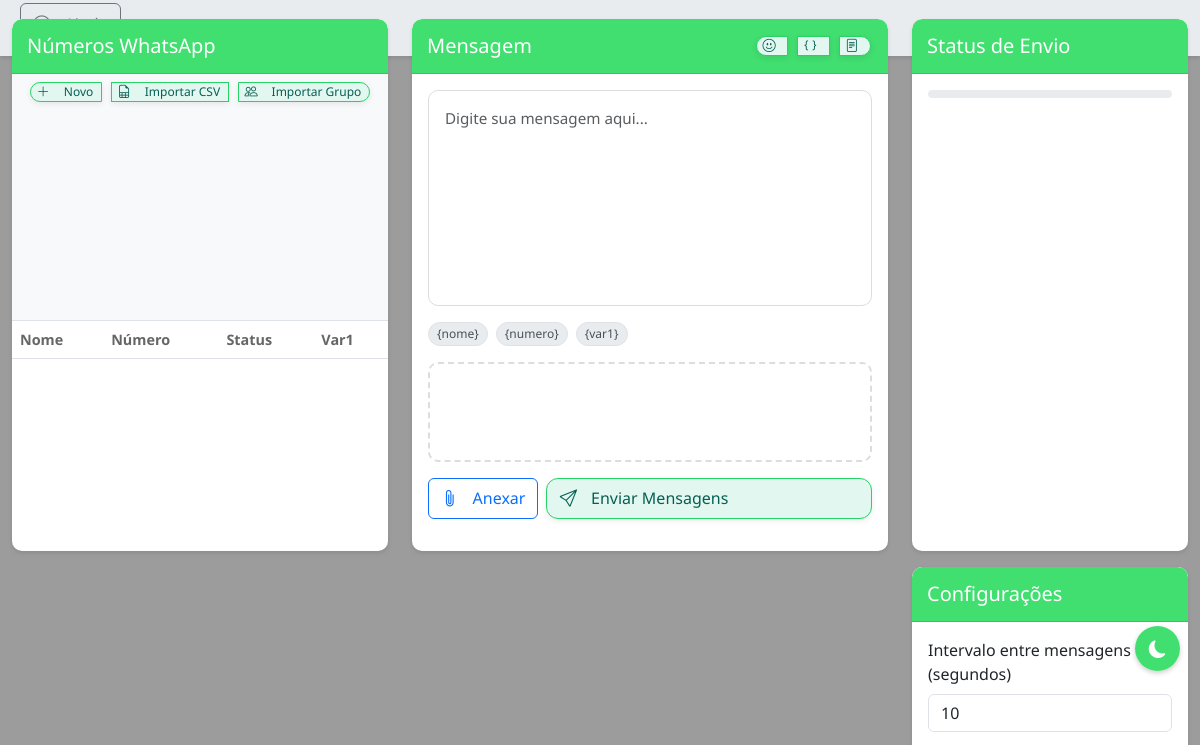
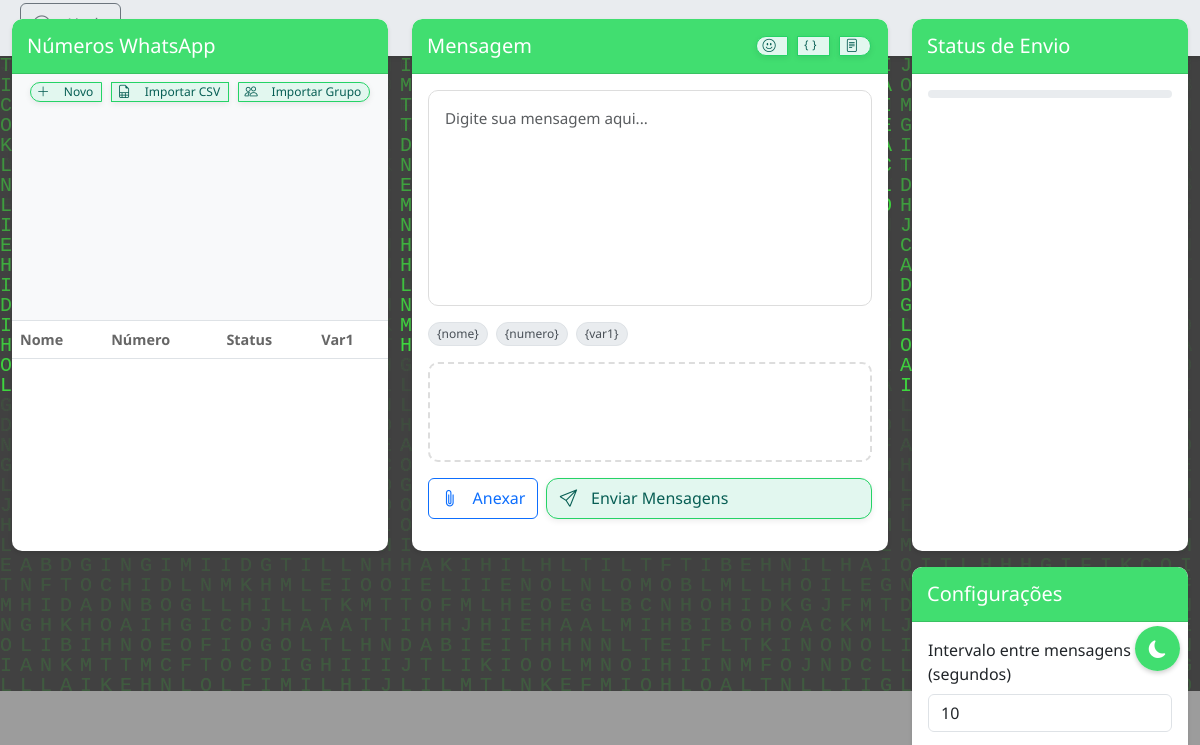
Before and after one commit to Marcelohxt/Interface-Sender, an Electron app: page index.html in a window 1200 px wide. Shown: the part 109-854 px from the top of the page. Drawn offline with nearby package versions, Linux system fonts and the light colour scheme.

Commit message:
efect matrix

```diff
--- a/script.js
+++ b/script.js
@@ -200,3 +200,88 @@
 document.addEventListener('DOMContentLoaded', () => {
     window.templateManager = new TemplateManager();
 });
+
+
+
+
+// ================================================
+
+// Efeito Matrix
+
+function initMatrix() {
+    const canvas = document.getElementById('matrixCanvas');
+    const ctx = canvas.getContext('2d');
+
+    canvas.width = window.innerWidth;
+    canvas.height = window.innerHeight;
+
+    const letters = 'LILITHEONOAHGHIJKLMNLILITHEONOAHABCDEFGHIJKLMNLILITHEONOAHABCDEFGHIJKLMNLILITHEONOAHABCDEFGHIJKLMNLILITHEONOAH'.split('');
+    const fontSize = 20;
+    const columns = canvas.width / fontSize;
+    const drops = [];
+
+    for (let i = 0; i < columns; i++) {
+        drops[i] = 1;
+    }
+
+    function draw() {
+        ctx.fillStyle = 'rgba(0, 0, 0, 0.05)';
+        ctx.fillRect(0, 0, canvas.width, canvas.height);
+
+        ctx.fillStyle = '#0F0';
+        ctx.font = fontSize + 'px monospace';
+
+        for (let i = 0; i < drops.length; i++) {
+            const text = letters[Math.floor(Math.random() * letters.length)];
+            ctx.fillText(text, i * fontSize, drops[i] * fontSize);
+
+            if (drops[i] * fontSize > canvas.height && Math.random() > 0.975) {
+                drops[i] = 0;
+            }
+
+            drops[i]++;
+        }
+    }
+
+    setInterval(draw, 70);
+
+    // Ajusta o tamanho do canvas quando a janela é redimensionada
+    window.addEventListener('resize', () => {
+        canvas.width = window.innerWidth;
+        canvas.height = window.innerHeight;
+    });
+  }
+
+  // Controle do Modo Noturno
+  function initDarkMode() {
+    const themeToggle = document.getElementById('themeToggle');
+    const icon = themeToggle.querySelector('i');
+
+    // Verifica se há preferência salva
+    const isDarkMode = localStorage.getItem('darkMode') === 'true';
+    if (isDarkMode) {
+        document.body.classList.add('dark-mode');
+        icon.classList.replace('bi-moon-fill', 'bi-sun-fill');
+    }
+
+    themeToggle.addEventListener('click', () => {
+        document.body.classList.toggle('dark-mode');
+        const isDark = document.body.classList.contains('dark-mode');
+
+        // Alterna o ícone
+        if (isDark) {
+            icon.classList.replace('bi-moon-fill', 'bi-sun-fill');
+        } else {
+            icon.classList.replace('bi-sun-fill', 'bi-moon-fill');
+        }
+
+        // Salva a preferência
+        localStorage.setItem('darkMode', isDark);
+    });
+  }
+
+  // Inicializa quando o documento estiver pronto
+  document.addEventListener('DOMContentLoaded', () => {
+    initMatrix();
+    initDarkMode();
+  });
--- a/styles.css
+++ b/styles.css
@@ -760,7 +760,7 @@
     width: 100%;
     height: 100%;
     z-index: -1; /* Coloca o canvas atrás de todo conteúdo */
-    opacity: 0.1; /* Ajuste a opacidade conforme necessário */
+    opacity: 0.6; /* Ajuste a opacidade conforme necessário */
 }
 
 /* Modo Noturno */
```
